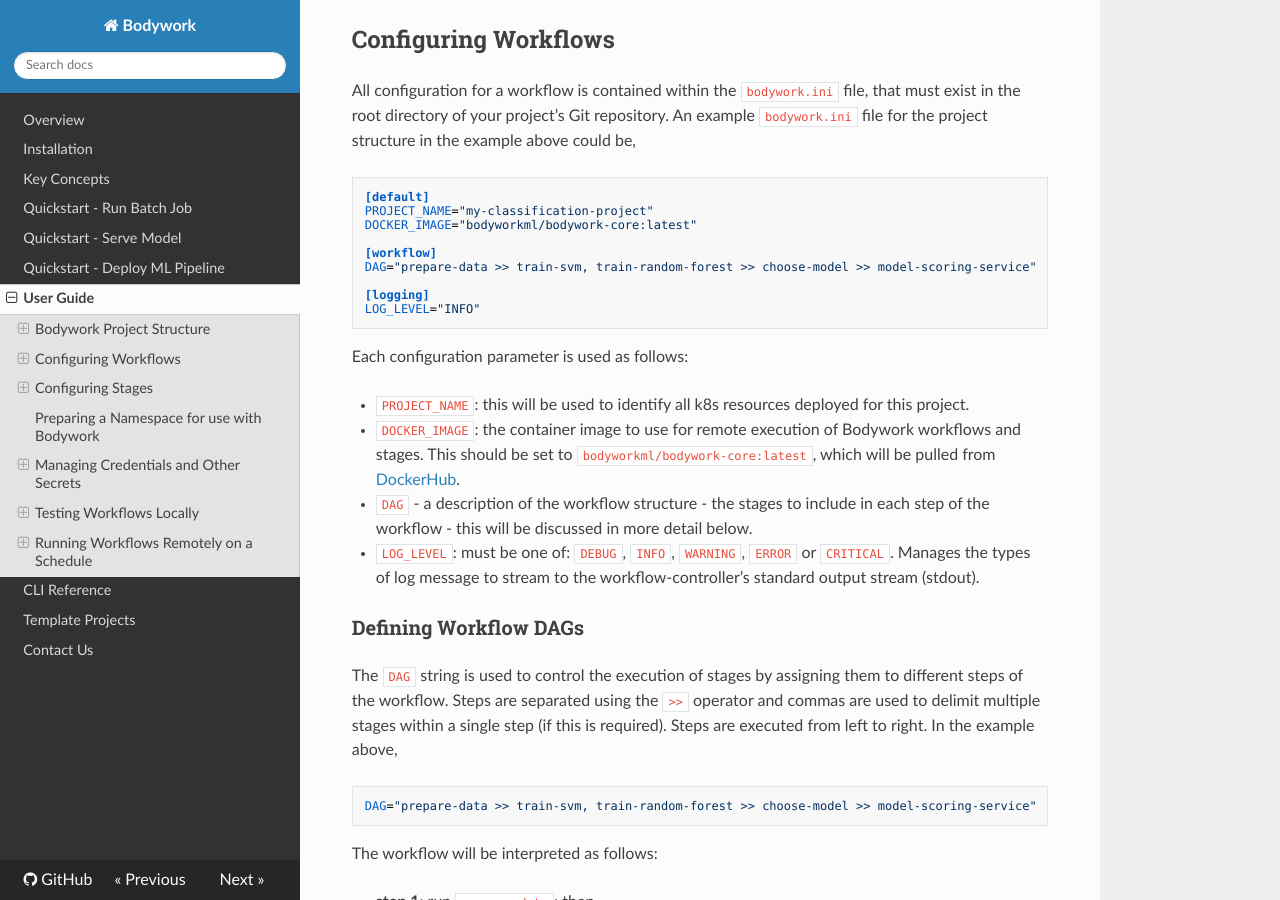
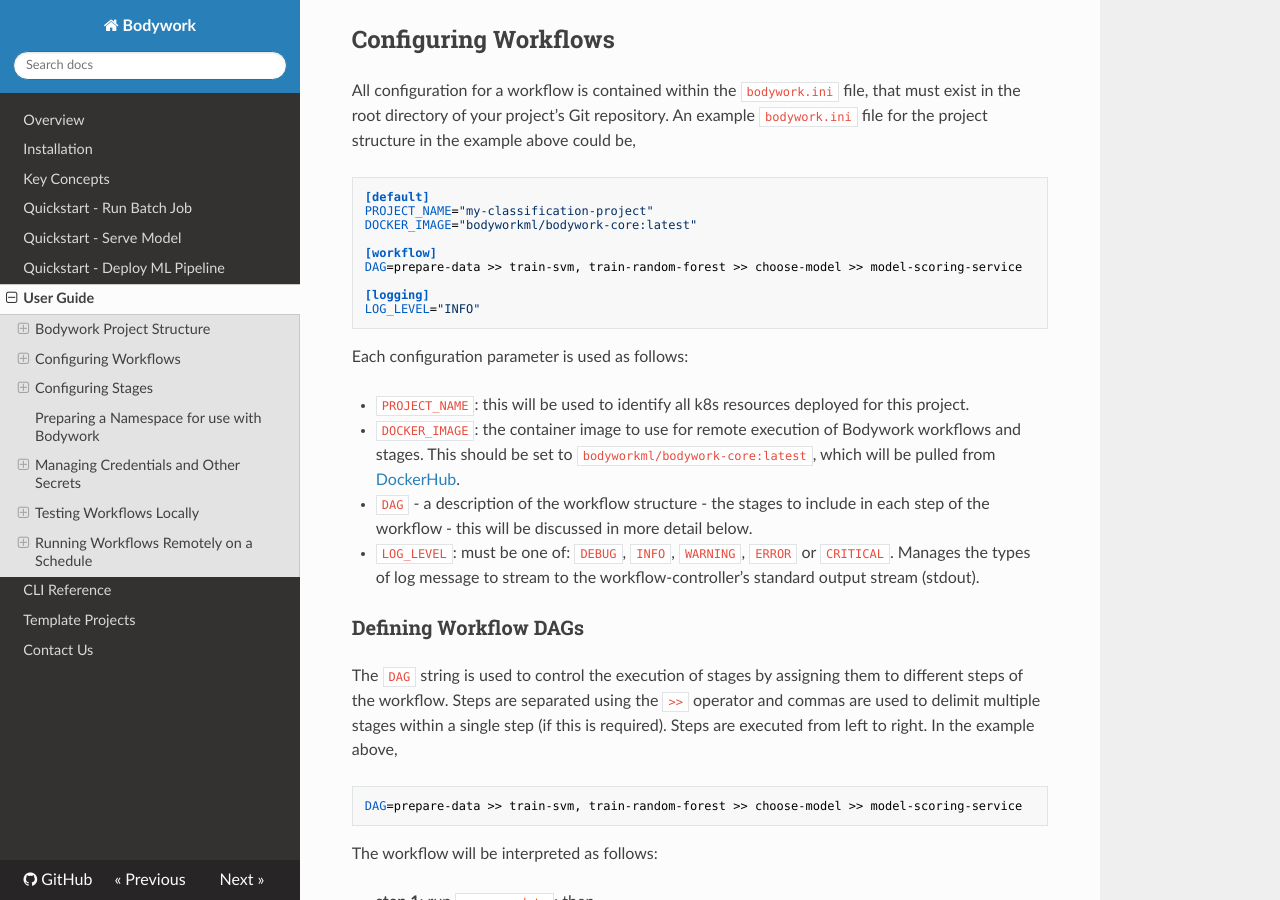
Before and after one commit to bodywork-ml/bodywork-core, an MkDocs documentation site: the page built from docs/user_guide.md, in a window 1280 px wide and 900 px high, scrolled down 1541 px. Built offline with MkDocs 1.6.1, drawn with Linux system fonts in a browser that asks for light colours; nearby versions of some CDN libraries; a script that is not in the unit is left out.

````diff
--- a/docs/user_guide.md
+++ b/docs/user_guide.md
@@ -53,7 +53,7 @@ PROJECT_NAME="my-classification-project"
 DOCKER_IMAGE="bodyworkml/bodywork-core:latest"
 
 [workflow]
-DAG="prepare-data >> train-svm, train-random-forest >> choose-model >> model-scoring-service"
+DAG=prepare-data >> train-svm, train-random-forest >> choose-model >> model-scoring-service
 
 [logging]
 LOG_LEVEL="INFO"
@@ -71,7 +71,7 @@ Each configuration parameter is used as follows:
 The `DAG` string is used to control the execution of stages by assigning them to different steps of the workflow. Steps are separated using the `>>` operator and commas are used to delimit multiple stages within a single step (if this is required). Steps are executed from left to right. In the example above,
 
 ```ini
-DAG="prepare-data >> train-svm, train-random-forest >> choose-model >> model-scoring-service"
+DAG=prepare-data >> train-svm, train-random-forest >> choose-model >> model-scoring-service
 ```
 
 The workflow will be interpreted as follows:
````
Also changed, not shown: docs/quickstart_batch_job.md (+1 -1 lines), docs/quickstart_ml_pipeline.md (+1 -1 lines), docs/quickstart_serve_model.md (+1 -1 lines).
